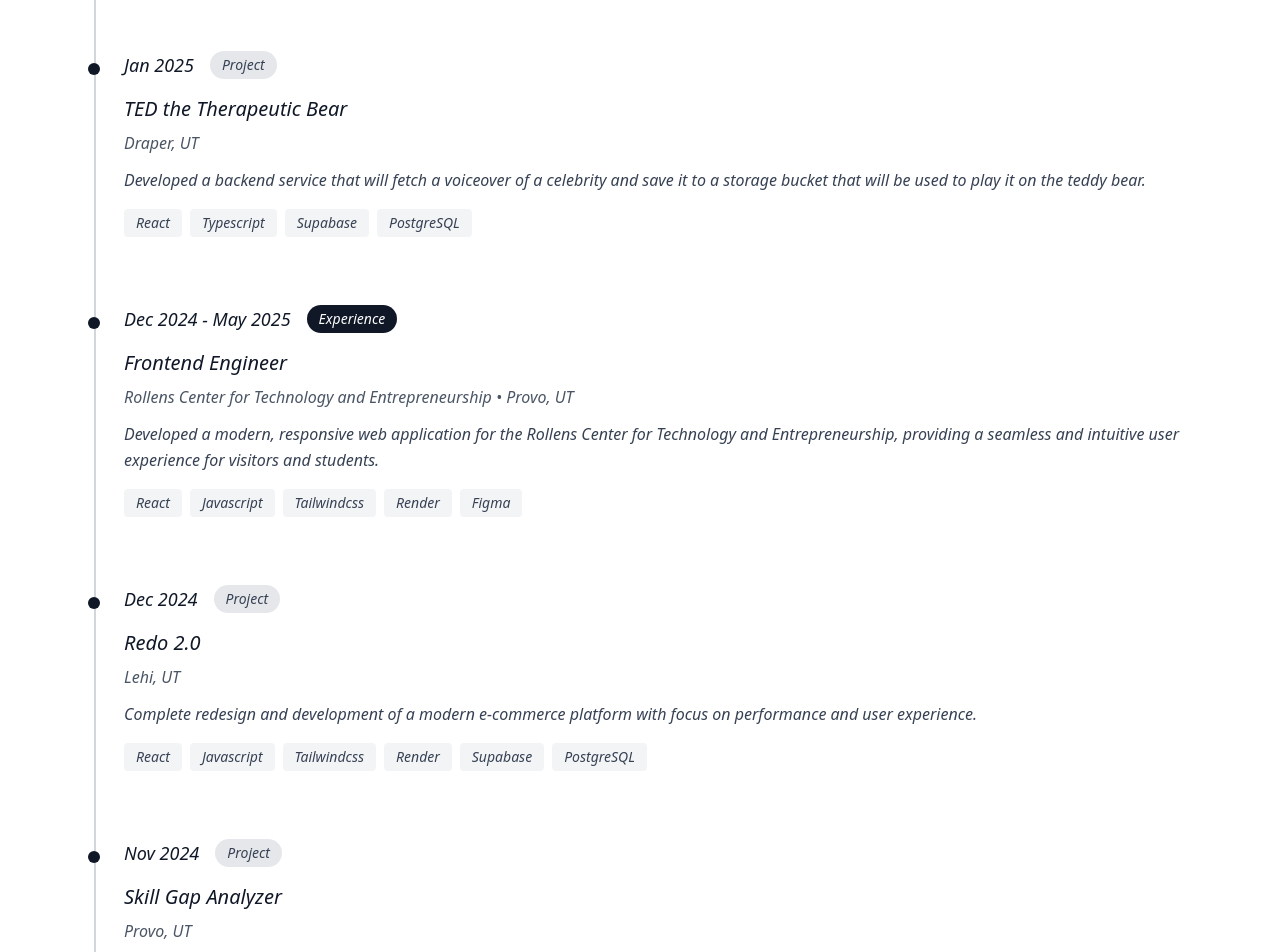
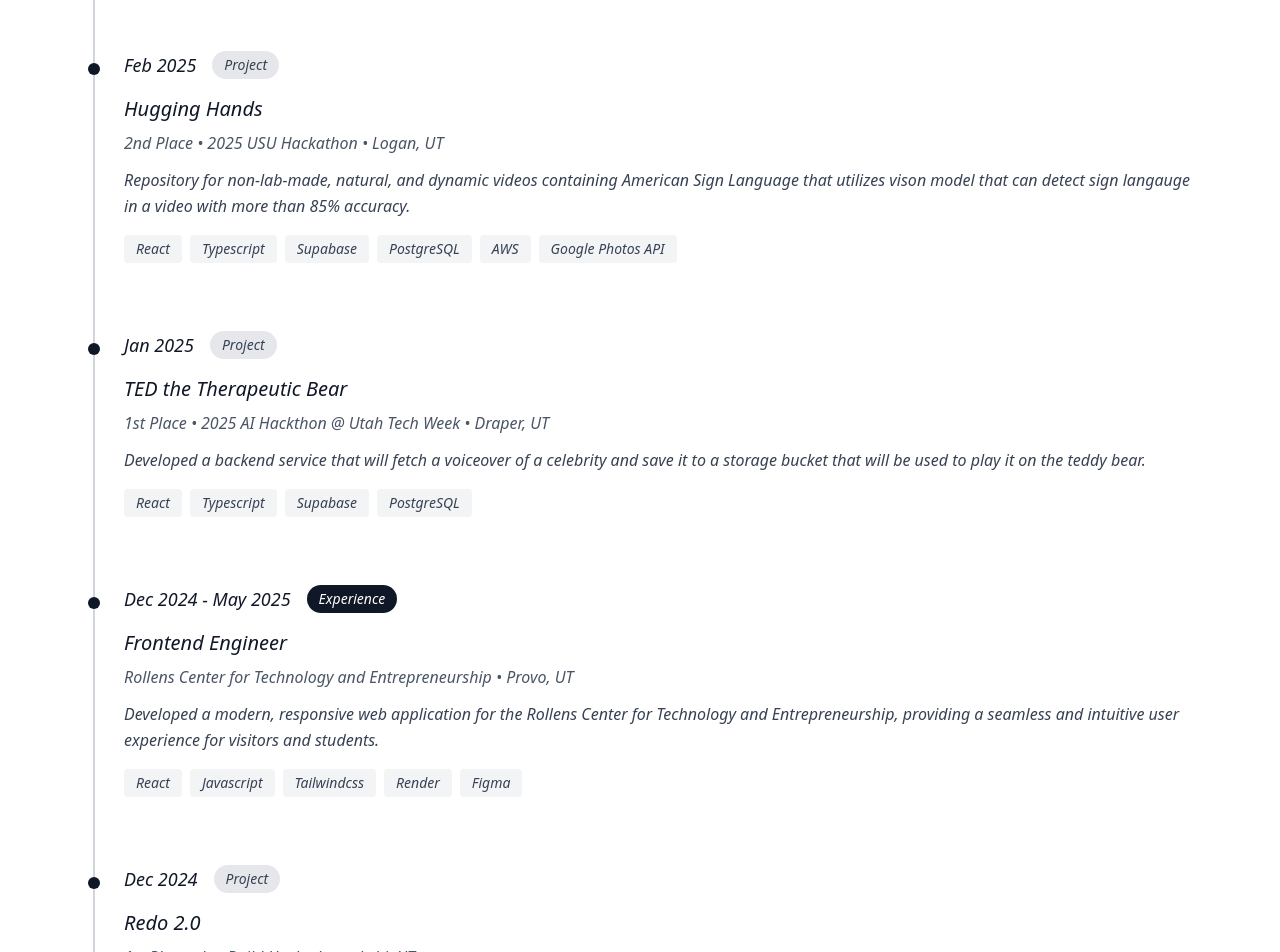
Before and after one commit to Yi-99/Portfolio, a React (Vite) app: page / in a window 1280 px wide. Shown: the part 2760-3712 px from the top of the page. Built offline with nearby package versions, Linux system fonts and the light colour scheme.

Commit message:
chore: added missed experience

```diff
--- a/src/components/Journey.tsx
+++ b/src/components/Journey.tsx
@@ -12,11 +12,20 @@
       technologies: ['React', 'Javascript', 'Tailwindcss', 'FastAPI', '.NET CORE', 'C#', 'Microsoft SQL Server',]
     },
     {
+      year: 'Feb 2025',
+      type: 'project',
+      tags: ['Project'],
+      title: 'Hugging Hands',
+      location: '2nd Place • 2025 USU Hackathon • Logan, UT',
+      description: 'Repository for non-lab-made, natural, and dynamic videos containing American Sign Language that utilizes vison model that can detect sign langauge in a video with more than 85% accuracy.',
+      technologies: ['React', 'Typescript', 'Supabase', 'PostgreSQL', 'AWS', 'Google Photos API']
+    },
+    {
       year: 'Jan 2025',
       type: 'project',
       tags: ['Project'],
       title: 'TED the Therapeutic Bear',
-      location: 'Draper, UT',
+      location: '1st Place • 2025 AI Hackthon @ Utah Tech Week • Draper, UT',
       description: 'Developed a backend service that will fetch a voiceover of a celebrity and save it to a storage bucket that will be used to play it on the teddy bear.',
       technologies: ['React', 'Typescript', 'Supabase', 'PostgreSQL']
     },
@@ -34,7 +43,7 @@
       type: 'project',
       tags: ['Project'],
       title: 'Redo 2.0',
-      location: 'Lehi, UT',
+      location: '1st Place • JustBuild Hackathon • Lehi, UT',
       description: 'Complete redesign and development of a modern e-commerce platform with focus on performance and user experience.',
       technologies: ['React', 'Javascript', 'Tailwindcss', 'Render', 'Supabase', 'PostgreSQL']
     },
@@ -43,7 +52,7 @@
       type: 'project',
       tags: ['Project'],
       title: 'Skill Gap Analyzer',
-      location: 'Provo, UT',
+      location: '1st Place • 2024 BYU PMA Hackathon • Provo, UT',
       description: 'Developed a tool that analyzes the skill gap between a position or a job description and a candidate\'s resume and generates a comprehensive career path and descriptive milestones to bridge the gap.',
       technologies: ['React', 'Javascript', 'Tailwindcss', 'Render', 'Supabase', 'PostgreSQL']
     },
@@ -64,7 +73,7 @@
       type: 'project',
       tags: ['Project'],
       title: 'Glod AI',
-      location: 'Provo, UT',
+      location: '2024 Google\'s Gemini API Developer Competition • Provo, UT',
       description: 'Developed a tool that analyzes the skill gap between a position or a job description and a candidate\'s resume and generates a comprehensive career path and descriptive milestones to bridge the gap.',
       technologies: ['Python', 'FastAPI', 'OpenAI', 'AWS', 'Supabase', 'PostgreSQL', 'Docker', 'Next.js', 'Tailwindcss'],
     },
@@ -107,7 +116,7 @@
 
         <div className="relative">
           {/* Vertical timeline line */}
-          <div className="absolute left-[0.35rem] top-0 bottom-0 w-0.5 bg-gray-300"></div>
+          <div className="absolute left-[0.33rem] top-0 bottom-0 w-0.5 bg-gray-300"></div>
 
           <div className="space-y-12">
             {timelineItems.map((item, index) => (
```
